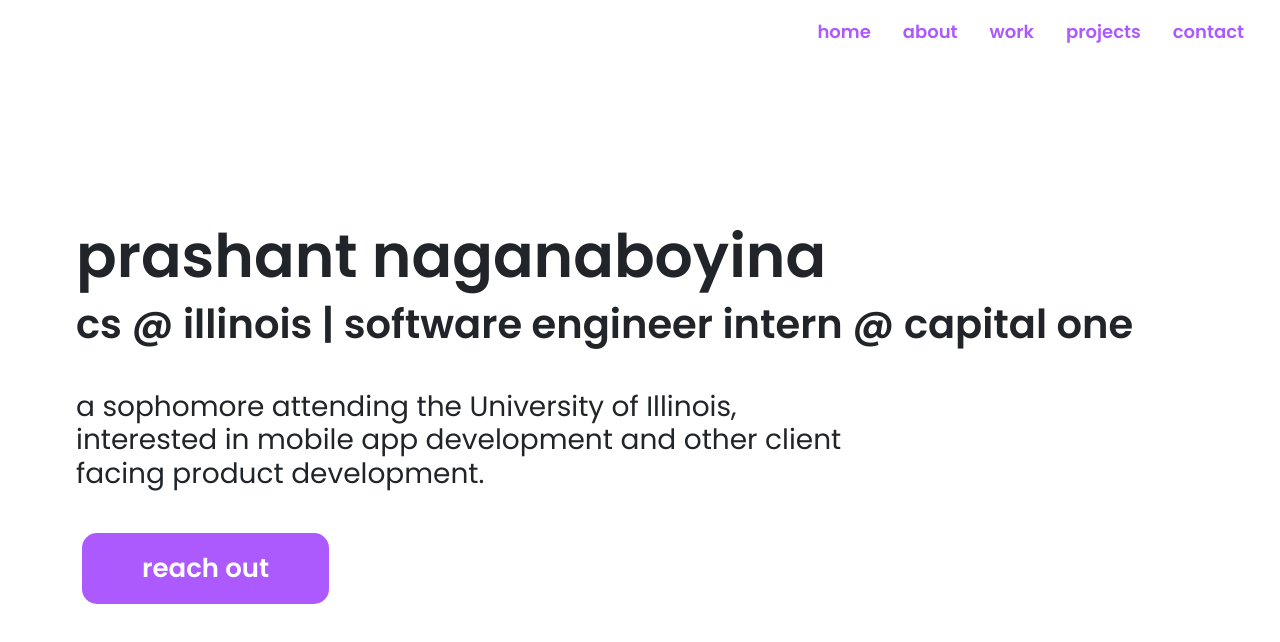
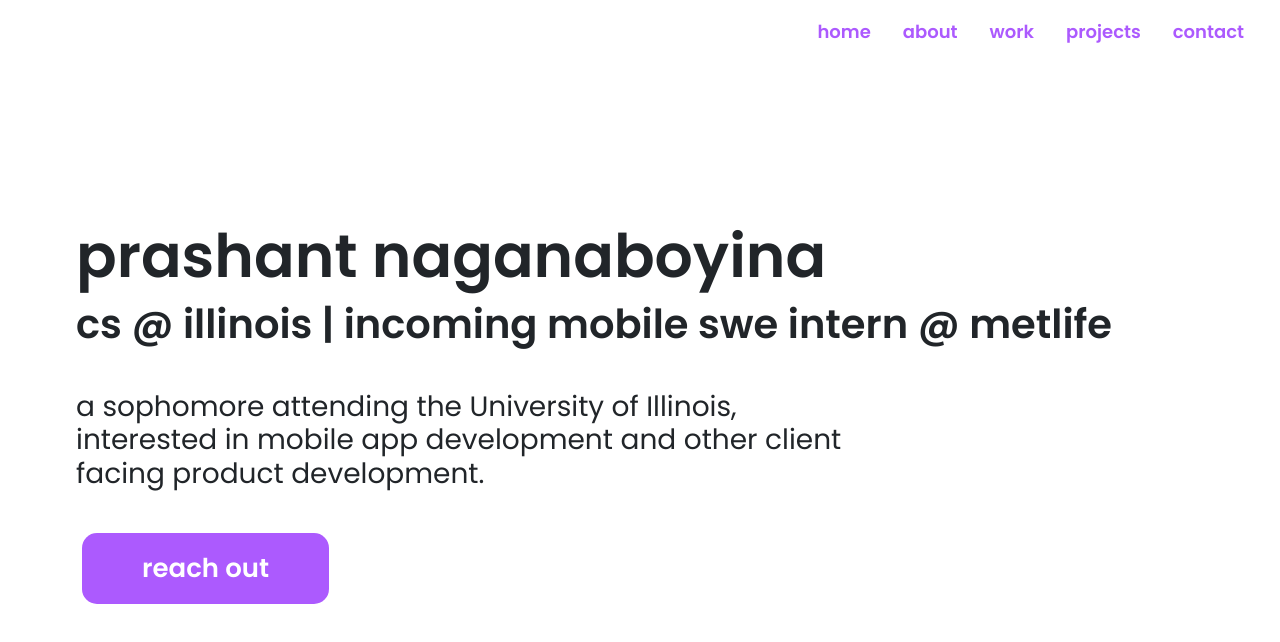
Before and after one commit to prashkn/portfolio, a React (Create React App) app: page / in a window 1280 px wide. Shown: the top 642 px of the page. Built offline with nearby package versions, Linux system fonts and the light colour scheme.

Commit message:
updated job

```diff
--- a/src/routes/Home.js
+++ b/src/routes/Home.js
@@ -27,7 +27,7 @@ export default function Home() {
         <Row>
           <Col>
             <h1 className={fonts.poppinssemibold}>
-              cs @ illinois | software engineer intern @ capital one
+              cs @ illinois | incoming mobile swe intern @ metlife
             </h1>
           </Col>
         </Row>
```
